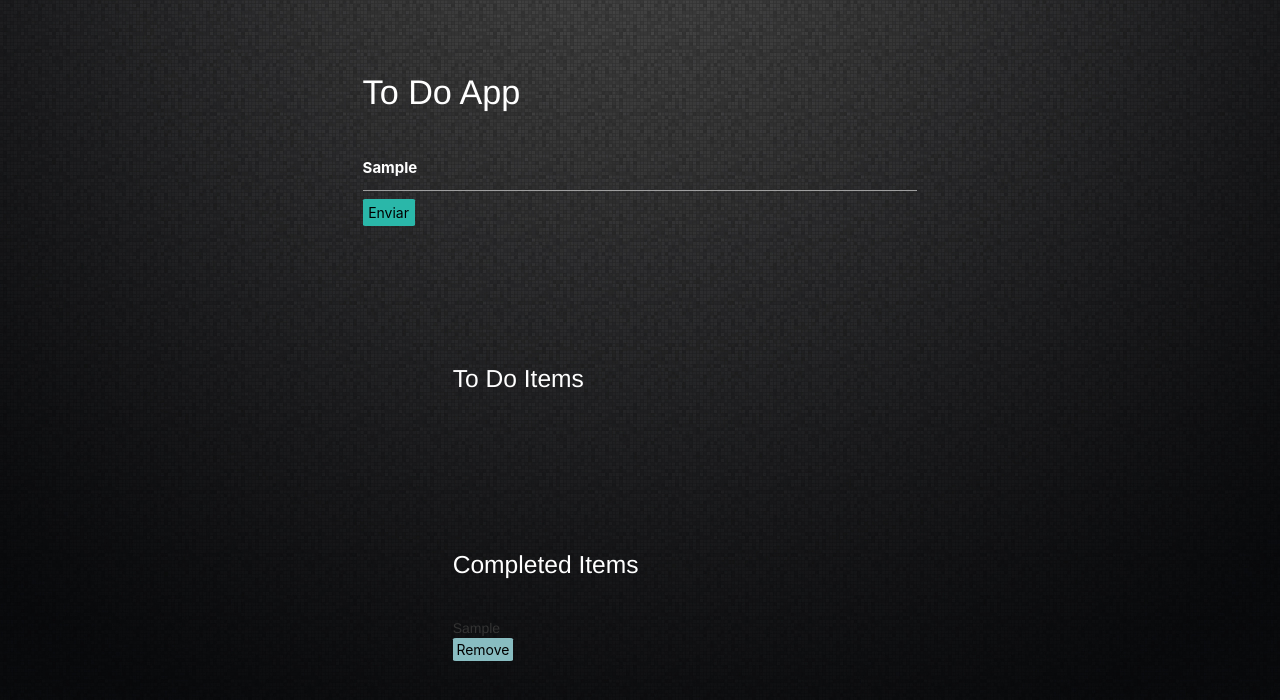
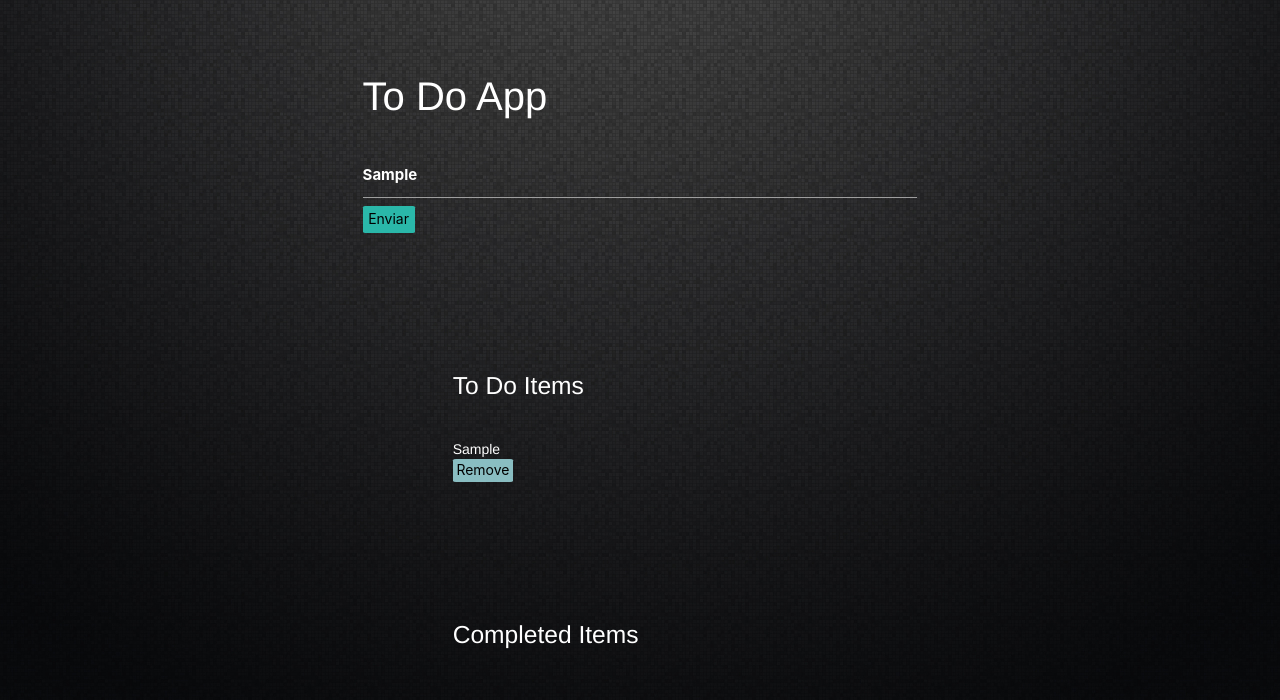
Before and after one commit to mariajho/todo-jquery, a plain HTML site: page index.html in a window 1280 px wide. Both pictures are taken after typing "Sample" into the empty fields and a click on the button "Enviar". Drawn offline with nearby package versions, Linux system fonts and the light colour scheme.

Commit message:
dando-estilo-pagina

```diff
--- a/assets/css/main.css
+++ b/assets/css/main.css
@@ -36,6 +36,7 @@ button:hover{
 
 h4{
 	color: white;
+	font-size: 40px;
 }
 
 h5{
@@ -43,3 +44,11 @@ h5{
 	padding-bottom: 10px;
 	margin-right: 10px;
 }
+
+#checkear{
+	color: white;
+}
+
+#completar{
+	color: white;
+}
--- a/assets/js/main.js
+++ b/assets/js/main.js
@@ -6,7 +6,7 @@ $(document).ready(function(){
 			alert("Ingresa una tarea");
 		}
 		else{
-			$("#completar").append("<div><span class='center-align'>"+'<br>' + datos + '<br>' + '<button>Remove</button>');
+			$("#checkear").append("<div><span class='center-align'>"+'<br>' + datos + '<br>' + '<button>Remove</button>');
 		}
 	});
 });
```
